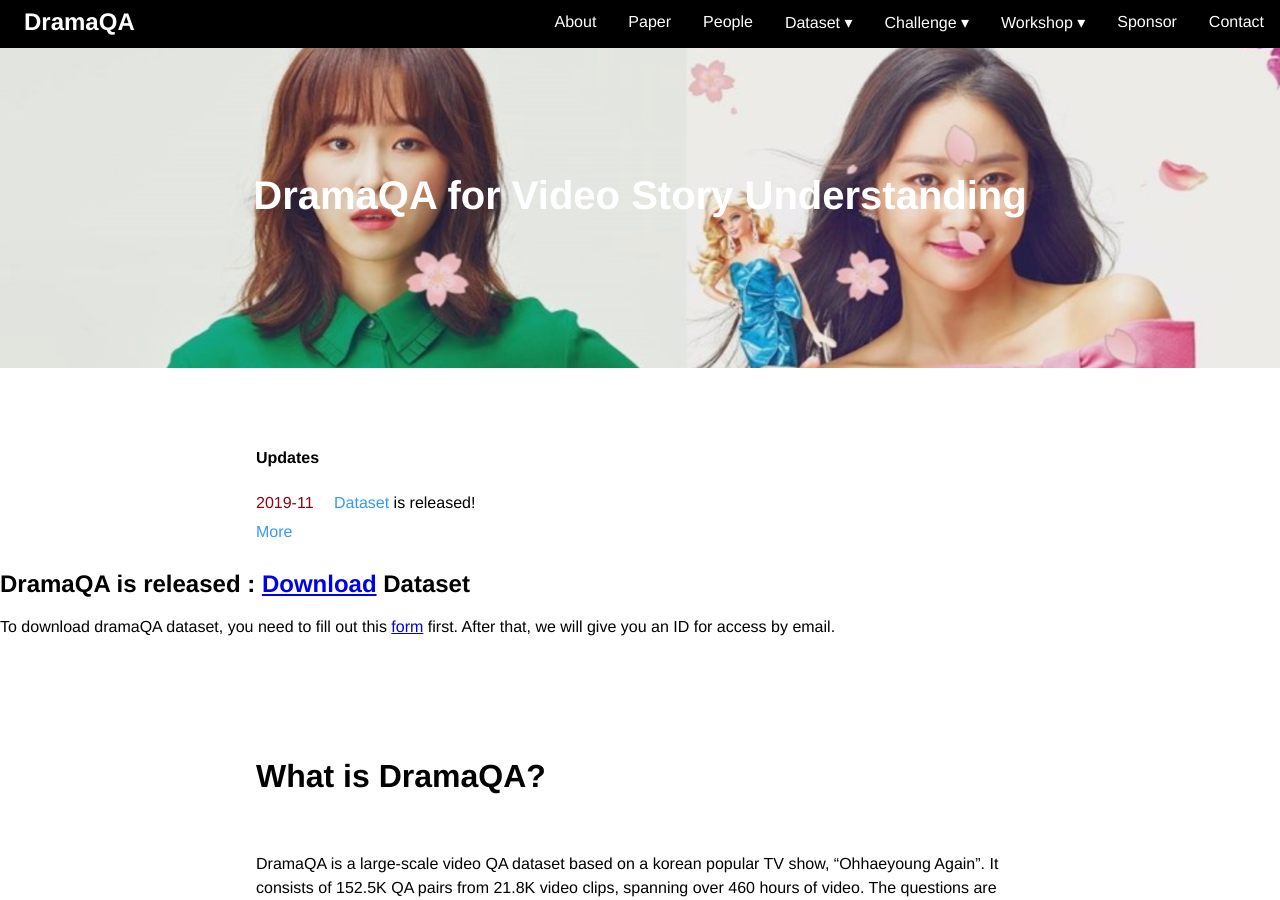
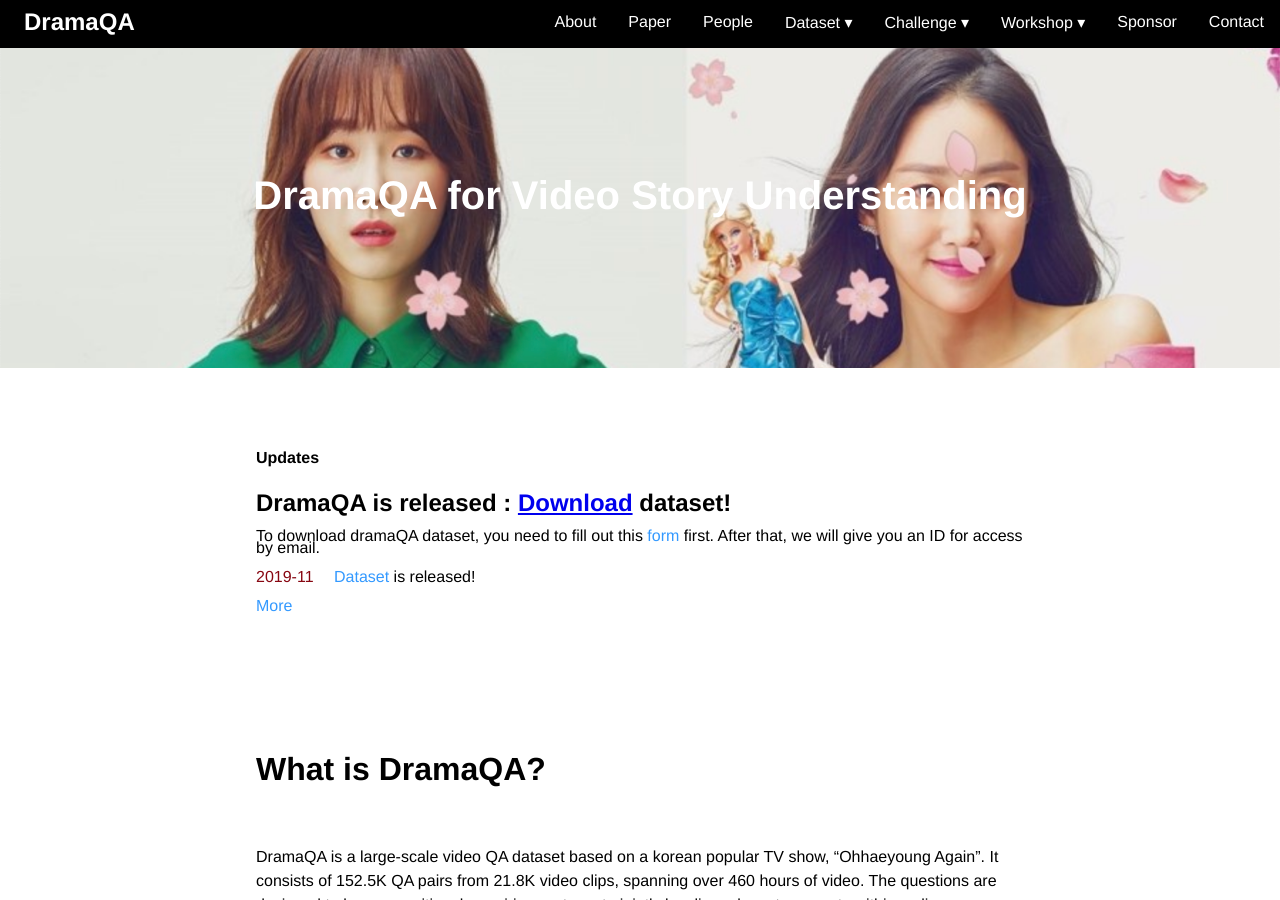
Before and after one commit to friendsqa/friendsqa.github.io, a Jekyll site: the page built from index.md, in a window 1280 px wide and 900 px high. Built offline with Jekyll 4.4.1, drawn with Linux system fonts in a browser that asks for light colours.

Commit message:
index modification

```diff
--- a/index.md
+++ b/index.md
@@ -18,6 +18,12 @@ title: DramaQA
   <h1 class = "content-title">
     Updates
   </h1>
+  <h2 class = "">
+    DramaQA is released : <a id="download_link" href="/dataset/download">Download</a> dataset!
+  </h2>
+  <p class="content-item">
+    To download dramaQA dataset, you need to fill out this <a id="download_link" href="https://docs.google.com/forms/d/e/1FAIpQLSdqQTHp6-AiNQijHhcPAPvFV_6TFer06e6aWG1l_jRhRo2E5w/viewform">form</a> first. After that, we will give you an ID for access by email.
+  </p>
   {% for news in site.data.updates %}
   <p class="content-item news news-{{ forloop.index0 }}">
     <span id="date">{{ news.date }}</span>
@@ -28,17 +34,6 @@ title: DramaQA
     <span id="more" onclick="showMore()">More</span>
 <span id="noMoreContext" style="display:none;color: #cccccc;"><br>No more news available.</span>
   </p>
-</div>
-
-<div class="download contetn-container">
-  <h1 class="content-title">
-    <h2 class="content-title">
-        DramaQA is released : <a id="download_link" href="/dataset/download">Download</a> Dataset
-    </h2>
-    <p class="content-item">
-          To download dramaQA dataset, you need to fill out this <a id="download_link" href="https://docs.google.com/forms/d/e/1FAIpQLSdqQTHp6-AiNQijHhcPAPvFV_6TFer06e6aWG1l_jRhRo2E5w/viewform">form</a> first. After that, we will give you an ID for access by email.
-      </p>
-  </h1>
 </div>
 
 <div class="about content-container">
```
Also changed, not shown: assets/images/dramaqa.png.
